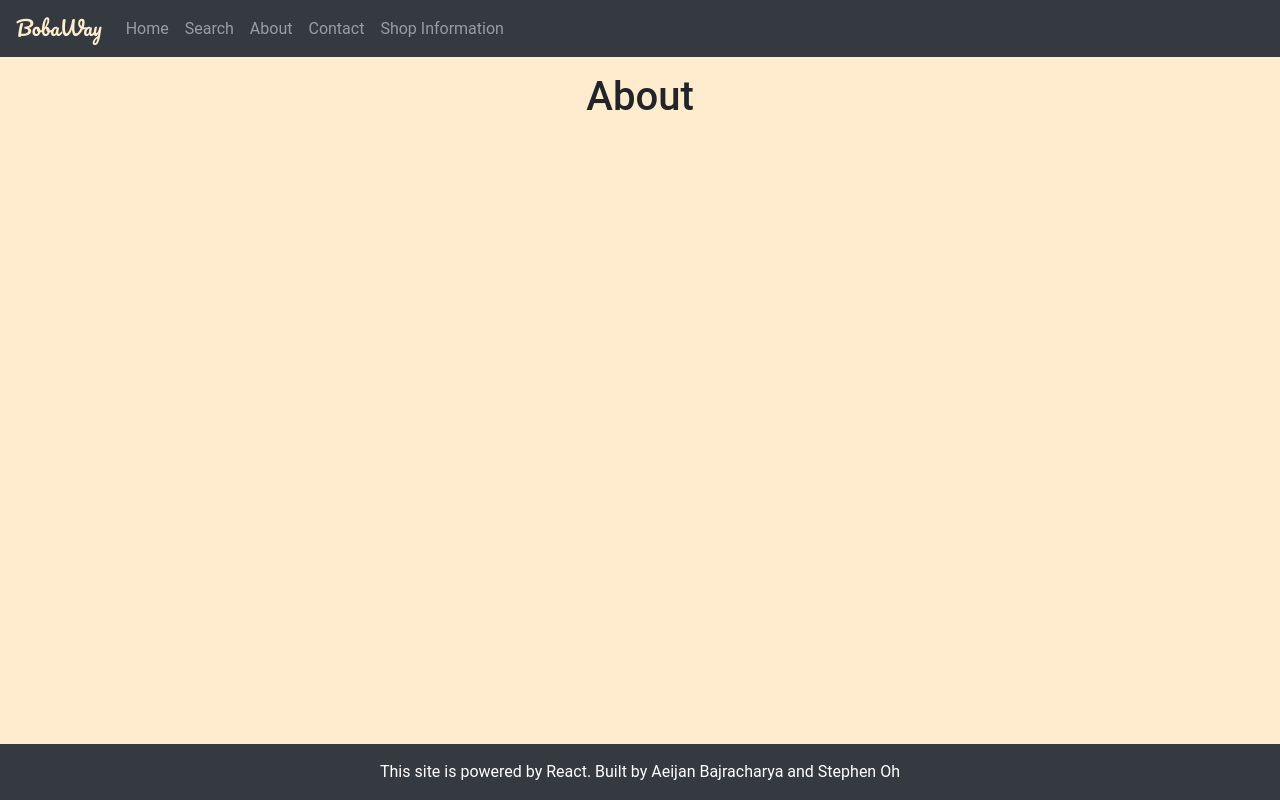
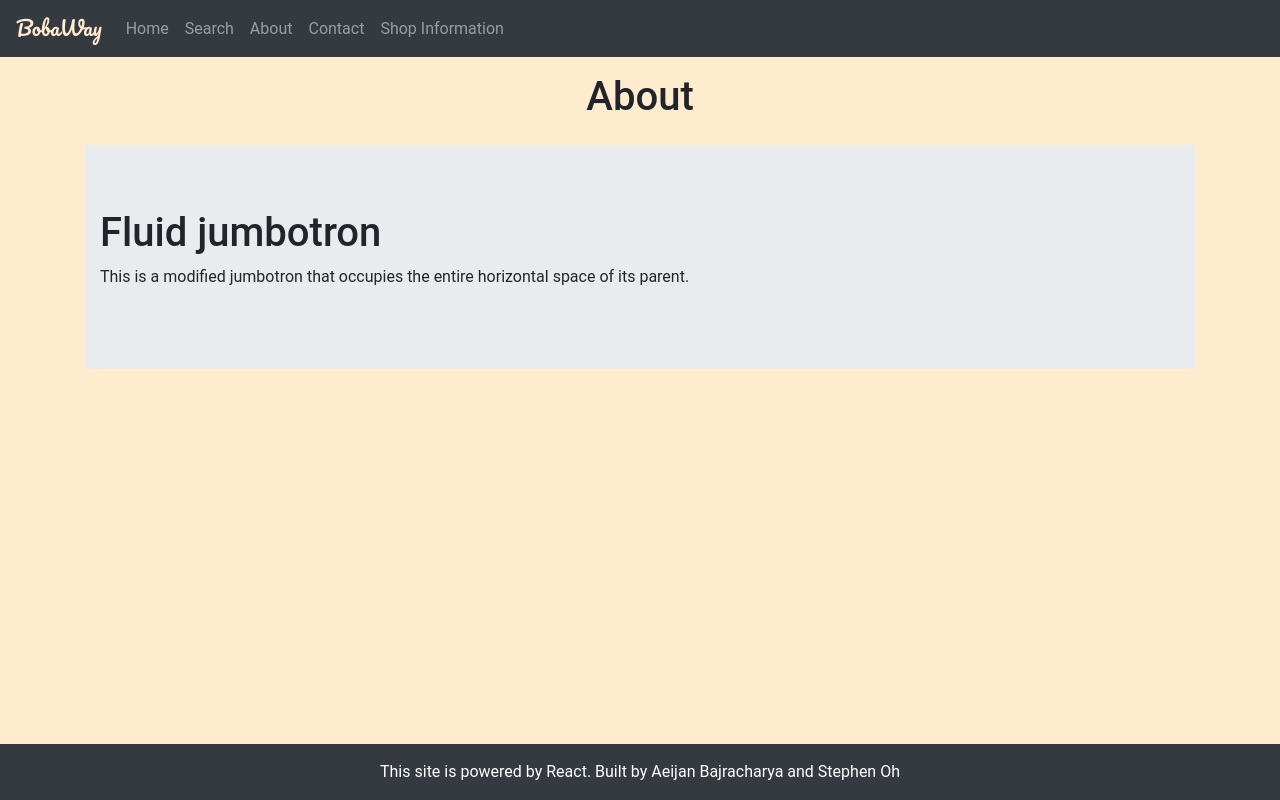
Before and after one commit to ohste/final-project-final-project-team-23-bobaway, a React (Create React App) app: page /about in a window 1280 px wide. Built offline with nearby package versions, Linux system fonts and the light colour scheme.

Commit message:
working on about page, updating master branch

```diff
--- a/src/pages/About.js
+++ b/src/pages/About.js
@@ -1,5 +1,5 @@
 import React from 'react';
-import { Col, Container, Row } from 'react-bootstrap';
+import { Col, Container, Row, Jumbotron } from 'react-bootstrap';
 
 function About() {
   return (
@@ -10,6 +10,19 @@ function About() {
             <h1>About</h1>
           </Col>
         </Row>
+        <Row className="justify-content-bttween">
+          <Col className="mb-3">
+            <Jumbotron fluid>
+              <Container>
+                <h1>Fluid jumbotron</h1>
+                <p>
+                  This is a modified jumbotron that occupies the entire
+                  horizontal space of its parent.
+                </p>
+              </Container>
+            </Jumbotron>
+          </Col>
+        </Row>
       </Container>
     </div>
   );
```
